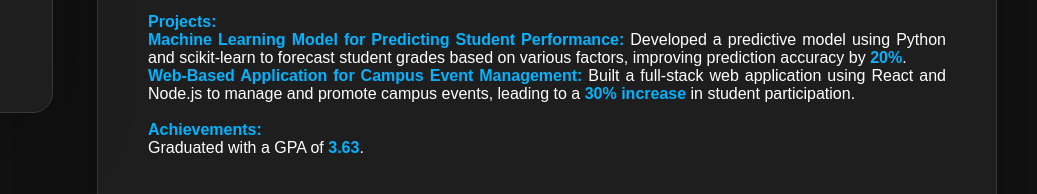
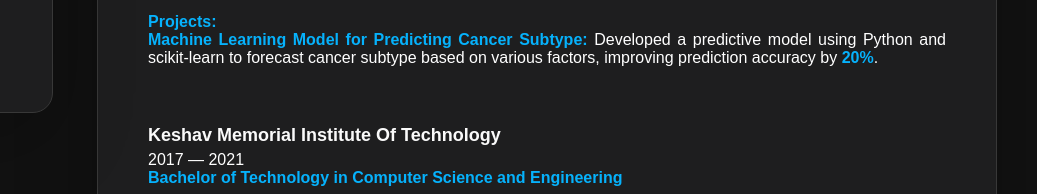
Before and after one commit to vishnugupthaa/vishnugupthaa.github.io, a plain HTML site: page index.html in a window 1280 px wide. Both pictures are taken after a click on the button "Resume". Shown: the part 430-624 px from the top of the page, 243-1280 px from the left. Drawn offline with nearby package versions, Linux system fonts and the light colour scheme.

Commit message:
update index

```diff
--- a/index.html
+++ b/index.html
@@ -269,23 +269,13 @@
                             </ul><br>
                             <strong style="color: #06b2fc;">Projects:</strong>
                             <ul>
-                                <li><strong style="color: #06b2fc;">Machine Learning Model for Predicting Student
-                                        Performance:</strong>
-                                    Developed a predictive model using Python and scikit-learn to forecast student
-                                    grades based on various factors,
+                                <li><strong style="color: #06b2fc;">Machine Learning Model for Predicting Cancer Subtype:</strong>
+                                    Developed a predictive model using Python and scikit-learn to forecast cancer
+                                    subtype based on various factors,
                                     improving prediction accuracy by <strong style="color: #06b2fc;">20%</strong>.
                                 </li>
-                                <li><strong style="color: #06b2fc;">Web-Based Application for Campus Event
-                                        Management:</strong>
-                                    Built a full-stack web application using React and Node.js to manage and promote
-                                    campus events, leading to a
-                                    <strong style="color: #06b2fc;">30% increase</strong> in student participation.
-                                </li>
-                            </ul><br>
-                            <strong style="color: #06b2fc;">Achievements:</strong>
-                            <ul>
-                                <li>Graduated with a GPA of <strong style="color: #06b2fc;">3.63</strong>.</li>
-                            </ul>
+                                                            </ul><br>
+
                             </p>
 
                         </li>
@@ -317,8 +307,7 @@
                             </ul><br>
                             <strong style="color: #06b2fc;">Achievements:</strong>
                             <ul>
-                                <li>Graduated with a GPA of <strong style="color: #06b2fc;">7.5</strong>.</li>
-                                <li>Member of the college coding club and participated in various coding competitions.
+                                                               <li>Member of the college coding club and participated in various coding competitions.
                                 </li>
                             </ul>
                             </p>
```
